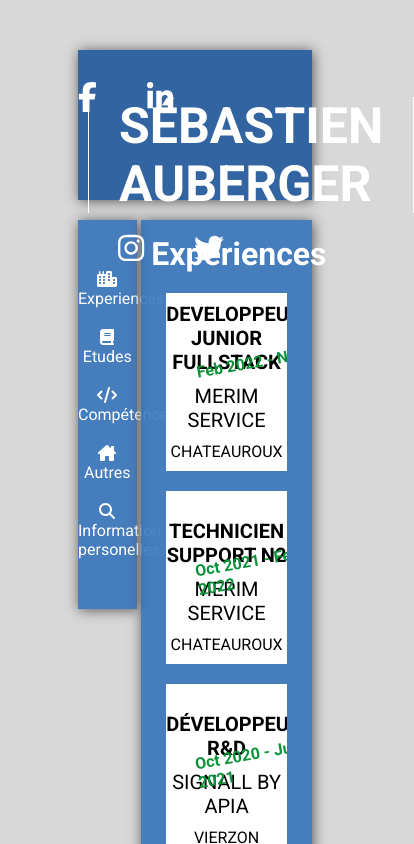
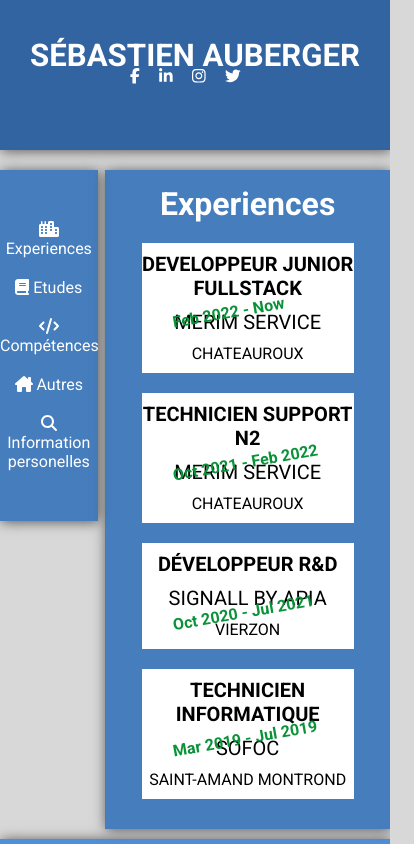
Before and after one commit to SebastienAuberger/usefullCV, a React (Create React App) app: page / in a window 390 px wide. Shown: the top 844 px of the page, 414 px wide, since content can reach past the window. Built offline with nearby package versions, Linux system fonts and the light colour scheme.

Commit message:
DEV-16: CSS: feat - Add responsive header

```diff
--- a/package.json
+++ b/package.json
@@ -12,6 +12,7 @@
     "@testing-library/user-event": "^13.5.0",
     "react": "^18.2.0",
     "react-dom": "^18.2.0",
+    "react-responsive": "^9.0.0",
     "react-scripts": "^2.1.3",
     "web-vitals": "^2.1.4"
   },
--- a/src/App.css
+++ b/src/App.css
@@ -54,3 +54,26 @@ body{
 .slideRight{
   animation: slideFromRight 1.5s cubic-bezier(.33,.54,.1,.79) 1.5s 1;
 }
+
+@media screen and (max-width: 1400px){
+  .cv{
+    width: 80%;
+    margin: auto;
+    margin-top: 50px;
+  }
+}
+
+@media screen and (max-width: 1000px){
+  .cv{
+    width: 95%;
+    margin: auto;
+    margin-top: 50px;
+  }
+}
+
+@media screen and (max-width: 890px){
+  .cv{
+    width: 100%;
+    margin: auto;
+  }
+}
--- a/src/components/headerComponent/header.css
+++ b/src/components/headerComponent/header.css
@@ -102,3 +102,58 @@
     width: fit-content;
     margin: auto;
 }
+
+@media screen and (max-width: 890px){
+    #header_name{
+        color: white;
+        display:block;
+        position: relative;
+        font-weight: bold;
+        font-size: 50px;
+        top: 35px;
+        left: 0px;
+        border-right: none;
+        border-left: none;
+        transform: translateY(-50%);
+
+    }
+
+    #socials{
+        margin: 0;
+    }
+
+    #social_Before{
+        position: relative;
+        right: 0px;
+        top: 0px;
+        margin-right: 20px;
+    }
+  }
+
+  #resp_header{
+    height: 150px;
+    background-color: rgba(3, 69, 145, 0.781);
+    margin-top: 0;
+  }
+
+  #resp_header>#header_name{
+    font-size: 8vw;
+    text-align: center;
+    margin: auto;
+    padding-top: 40px;
+  }
+
+  #resp_header #resp_socials ul li{
+    display: inline-block;
+    margin-right: 5%;
+    font-size: 4vw;
+  }
+
+  #resp_header #resp_socials ul{
+    text-align: center;
+  }
+
+  #resp_header #resp_socials{
+    position:relative;
+    top: -10px;
+  }
--- a/src/components/headerComponent/header.jsx
+++ b/src/components/headerComponent/header.jsx
@@ -3,6 +3,17 @@ import cv from "../../shared/cvInfo.json";
 import React from "react";
 import { FontAwesomeIcon } from "@fortawesome/react-fontawesome";
 import { faFacebookF, faLinkedinIn, faInstagram,faTwitter } from "@fortawesome/free-brands-svg-icons"
+import { useMediaQuery } from 'react-responsive'
+
+const Mobile = ({ children }) => {
+    const isMobile = useMediaQuery({ maxWidth: 890 })
+    return isMobile ? children : null
+  }
+
+  const Desktop = ({ children }) => {
+    const isDesktop = useMediaQuery({ minWidth: 891 })
+    return isDesktop ? children : null
+  }
 
 class Header extends React.Component {
 
@@ -12,6 +23,8 @@ class Header extends React.Component {
 
     render(){
         return(
+            <>
+            <Desktop>
             <div id="header" className="smallShadow headerSlide">
                 <div id="socials">
                 <ul id="social_Before">
@@ -25,6 +38,21 @@ class Header extends React.Component {
                 </ul>
                 </div>
             </div>
+            </Desktop>
+            <Mobile>
+                <div id="resp_header" className="smallShadow headerSlide">
+                    <h1 id="header_name">{cv.name.toUpperCase()}</h1>
+                    <div id="resp_socials">
+                        <ul>
+                            <li><a href="https://www.facebook.com/saubg7" target="_blank" rel="noopener noreferrer"><FontAwesomeIcon icon={faFacebookF} inverse /></a></li>
+                            <li><a href="https://www.linkedin.com/in/seb-abg/" target="_blank" rel="noopener noreferrer"><FontAwesomeIcon icon={faLinkedinIn} inverse /></a></li>
+                            <li><a href="https://www.instagram.com/s.auberger/" target="_blank" rel="noopener noreferrer"><FontAwesomeIcon icon={faInstagram} inverse /></a></li>
+                            <li><a href="https://twitter.com/fergvae" target="_blank" rel="noopener noreferrer"><FontAwesomeIcon icon={faTwitter} inverse /></a></li>
+                        </ul>
+                    </div>
+                </div>
+            </Mobile>
+            </>
         );
     }
 }
```
